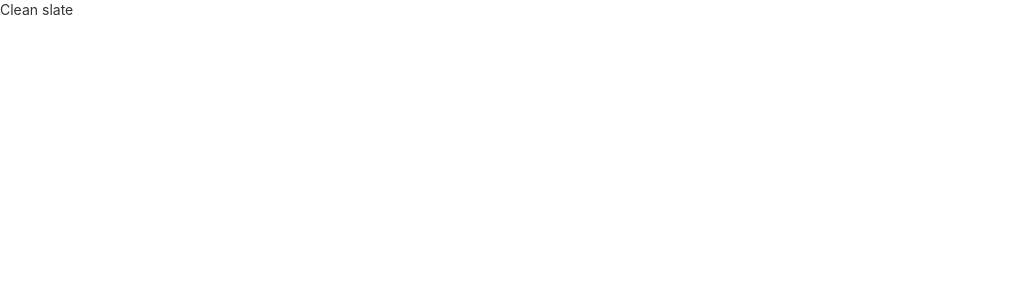
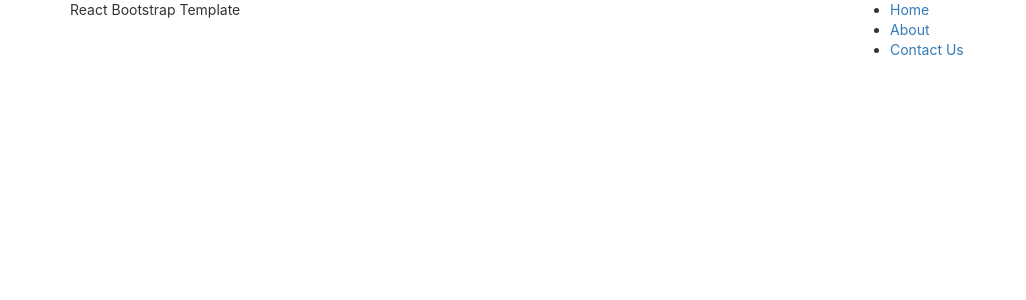
Before and after one commit to bigewiki/react-bootstrap-boilerplate, a React (Create React App) app: page / in a window 1280 px wide. Shown: the top 300 px of the page, without its empty margins (0-1026 px from the left). Built offline with nearby package versions, Linux system fonts and the light colour scheme; the HTML template or start-up script is replaced by a standard one.

Commit message:
updated header to include mapped menu items

```diff
--- a/src/App.js
+++ b/src/App.js
@@ -1,11 +1,15 @@
 import React, { Component } from 'react';
 import './App.css';
+import Header from './components/Header';
+import { Grid } from 'react-bootstrap';
 
 class App extends Component {
   render() {
     return (
       <div className="App">
-        Clean slate
+        <Grid>
+          <Header title="React Bootstrap Template"/>
+        </Grid>
       </div>
     );
   }
--- /dev/null
+++ b/src/components/Header.js
@@ -0,0 +1,36 @@
+import React from 'react';
+import { Row, Col } from 'react-bootstrap';
+
+const Header = (props) => {
+
+  //array of menu items
+  const menuItems = [
+    {title: "Home", link: "/"},
+    {title: "About", link: "/about"},
+    {title: "Contact Us", link: "/contact-us"}
+  ];
+
+  //render menu items
+  const showMenuItems = () => {
+    return `somesuch`;
+  }
+
+  return (
+    <div className="header">
+      <Row>
+        <Col xs={12} md={8}>
+          {props.title}
+        </Col>
+        <Col xs={6} md={4}>
+          <ul>
+            {menuItems.map((menuItems) => {
+              return <li><a href={menuItems.link}>{menuItems.title}</a></li>;
+            })}
+          </ul>
+        </Col>
+      </Row>
+    </div>
+  );
+};
+
+export default Header;
```
